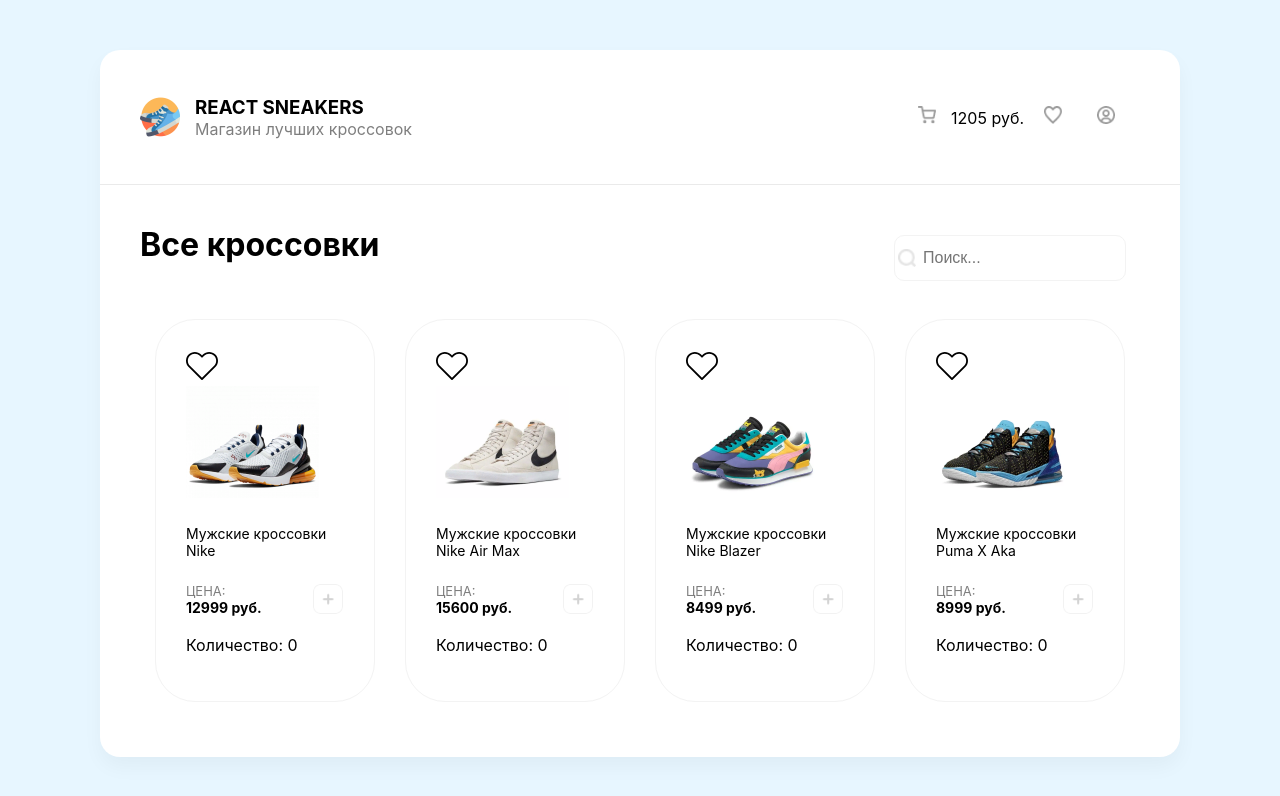
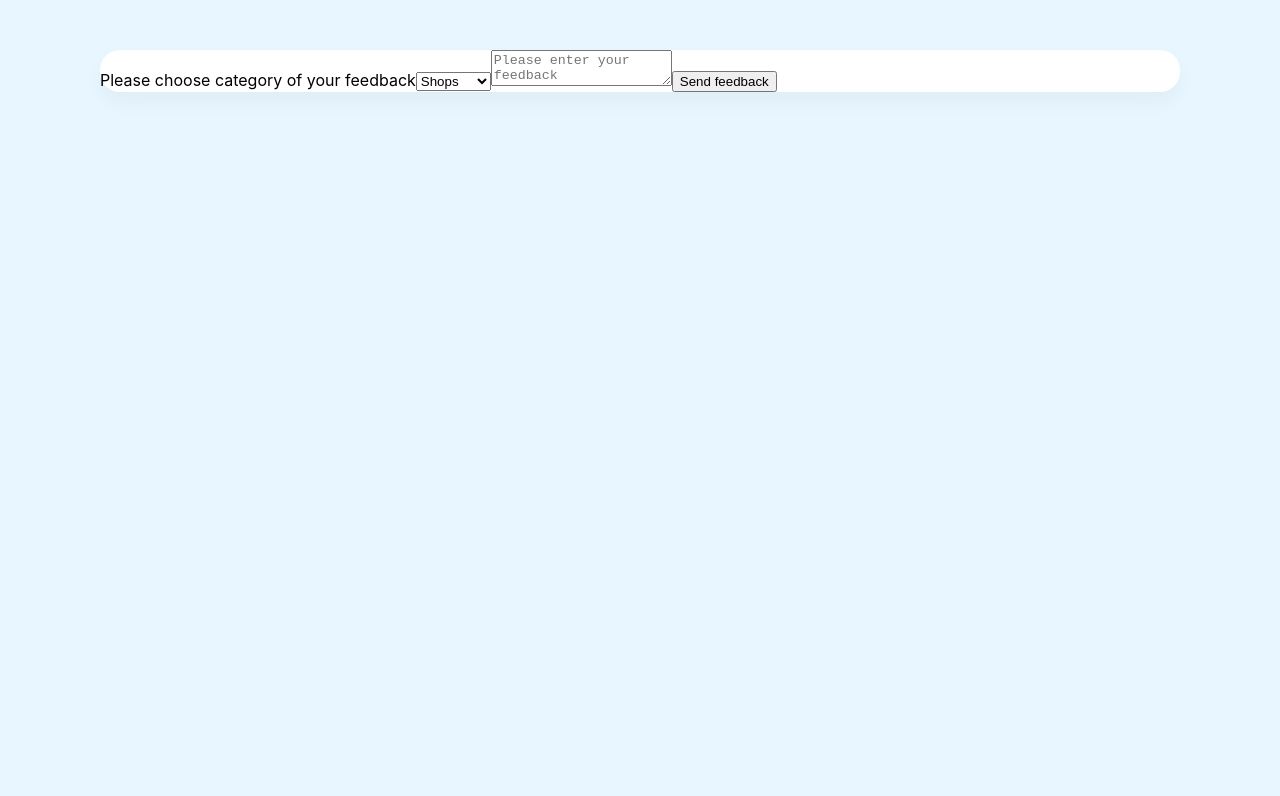
Before and after one commit to AlekseyDim/ReactSneakers, a React (Create React App) app: page /form in a window 1280 px wide. Shown: the top 796 px of the page. Built offline with nearby package versions, Linux system fonts and the light colour scheme.

Commit message:
Роуты

```diff
--- a/src/App.js
+++ b/src/App.js
@@ -1,6 +1,9 @@
-import Card from './Components/Card'
-import Drawer from './Components/Drawer';
 import React from 'react';
+import { Routes, Route } from 'react-router-dom';
+
+import Home from './Pages/Home'
+import Orders from './Pages/Orders'
+import Form from './Pages/Form'
 
 // const sneakersArr = [1, 2, 3, 4];
 const sneakersArr = [
@@ -43,47 +46,58 @@
   return (
 
     <div className="wrapper">
-    <header>
-      <div>
-        <img width={40} height={40} src="/img/logo.png" />
-        <div>
-          <h3>React Sneakers</h3>
-          <p>Магазин лучших кроссовок</p>
-        </div>
-      </div>
-      <ul>
-        <li className='cursor' onClick={()=>setIsVisible(!isVisible)}>
-          <img width={18} height={18} src="/img/cart.png" />
-          <span>1205 руб.</span>
-        </li>
-        <li>
-          <img width={18} height={18} src="/img/fav.png" />
-        </li>
+      <Routes>
+        <Route path='/' element={<Home orderItems={orderItems} setOrderItems={setOrderItems} isVisible={isVisible} setIsVisible={setIsVisible}
+          drawerItems={drawerItems} setDrawerItems={setDrawerItems} sneakersArr={sneakersArr} />} />
 
-        <li>
-          <img width={18} height={18} src="/img/user.png" />
-        </li>
-      </ul>
-    </header>
+        <Route path='/orders' element={<Orders isVisible={isVisible} setIsVisible={setIsVisible} drawerItems={drawerItems} orderItems={orderItems} setOrderItems={setOrderItems} />}/>
 
-   <Drawer drawerItems={drawerItems} setDrawerItems={setDrawerItems} isVisible={isVisible} setIsVisible={setIsVisible} orderItems={orderItems} setOrderItems={setOrderItems} />
+        <Route path='/form' element={<Form/>}/>
 
-    <div className="content">
-          <h1>Все кроссовки</h1>
-          <div className="search-block">
-              <img src="/img/search.png" width={18} height={18} alt="Search" />
-              <input placeholder="Поиск..." />
-          </div>
+      </Routes>
+    </div>
+    //   <div className="wrapper">
+    //   <header>
+    //     <div>
+    //       <img width={40} height={40} src="/img/logo.png" />
+    //       <div>
+    //         <h3>React Sneakers</h3>
+    //         <p>Магазин лучших кроссовок</p>
+    //       </div>
+    //     </div>
+    //     <ul>
+    //       <li className='cursor' onClick={()=>setIsVisible(!isVisible)}>
+    //         <img width={18} height={18} src="/img/cart.png" />
+    //         <span>1205 руб.</span>
+    //       </li>
+    //       <li>
+    //         <img width={18} height={18} src="/img/fav.png" />
+    //       </li>
 
-      <div className="ds-f">
+    //       <li>
+    //         <img width={18} height={18} src="/img/user.png" />
+    //       </li>
+    //     </ul>
+    //   </header>
 
-        {/* {sneakersArr.map((elem, index) =>  <Card pDrawerItems={drawerItems} pSetDrawerItems={setDrawerItems} pTitle={elem} key={index}/>)} */}
-        {sneakersArr.map((elem, index) =>  <Card  pDrawerItems={drawerItems} pSetDrawerItems={setDrawerItems} pTitle={elem.title} pPrice={elem.price} pImg={elem.imageUrl} key={index}/>)}
+    //  <Drawer drawerItems={drawerItems} setDrawerItems={setDrawerItems} isVisible={isVisible} setIsVisible={setIsVisible} orderItems={orderItems} setOrderItems={setOrderItems} />
+
+    //   <div className="content">
+    //         <h1>Все кроссовки</h1>
+    //         <div className="search-block">
+    //             <img src="/img/search.png" width={18} height={18} alt="Search" />
+    //             <input placeholder="Поиск..." />
+    //         </div>
+
+    //     <div className="ds-f">
+
+    //       {/* {sneakersArr.map((elem, index) =>  <Card pDrawerItems={drawerItems} pSetDrawerItems={setDrawerItems} pTitle={elem} key={index}/>)} */}
+    //       {sneakersArr.map((elem, index) =>  <Card  pDrawerItems={drawerItems} pSetDrawerItems={setDrawerItems} pTitle={elem.title} pPrice={elem.price} pImg={elem.imageUrl} key={index}/>)}
 
 
-      </div>
-    </div>
-  </div>
+    //     </div>
+    //   </div>
+    // </div>
   );
 }
 
--- /dev/null
+++ b/src/Components/Header.jsx
@@ -0,0 +1,35 @@
+import {Link} from 'react-router-dom'
+
+
+function Header({ isVisible, setIsVisible }) {
+    return (
+        <header>
+            <Link className='link' to="/">
+                <div>
+                    <img width={40} height={40} src="/img/logo.png" alt="logo" />
+                    <div>
+                        <h3>React Sneakers</h3>
+                        <p>Магазин лучших кроссовок</p>
+                    </div>
+                </div>
+            </Link>
+            <ul>
+                <li className='cursor' onClick={() => setIsVisible(!isVisible)}>
+                    <img width={18} height={18} src="/img/cart.png" alt="cart" />
+                    <span>1205 руб.</span>
+                </li>
+                <li>
+                    <img width={18} height={18} src="/img/fav.png" alt="fav" />
+                </li>
+                <Link to="orders">
+                    <li>
+                        <img width={18} height={18} src="/img/user.png" alt="user" />
+                    </li>
+                </Link>
+            </ul>
+
+        </header>
+    )
+}
+
+export default Header;
--- /dev/null
+++ b/src/Pages/Form.jsx
@@ -0,0 +1,43 @@
+import React from "react";
+import { useState } from "react";
+//import "./styles.css";
+
+export default function UserForm() {
+    const [content, setContent] = useState("");
+    const [selectedItem, setSelectedItem] = useState("Shops");
+
+    const handlerTextAreaChanged = event => {//ф-ия, которая следит за изменениями в text area
+        setContent(event.target.value);
+    };
+
+    const handlerSelectChanged = event => { //ловит значение, которое было изменено, и начинает с ним работать
+        setSelectedItem(event.target.value);
+    };
+
+    const handlerSubmit = event => { //подтверждаем; ф-ия, которая отправляет данные на сервер
+        event.preventDefault(); //отменяем перезагрузку по умолчанию
+        const msg = 'Your feedback about ${selectedItem}:\n${content}';
+        alert(msg);
+    };
+return (
+    <div>
+        <form onSubmit={handlerSubmit}>
+            <label>
+                Please choose category of your feedback
+                <select value={selectedItem} onChange={handlerSelectChanged}>
+                    <option>Service</option>
+                    <option>Products</option>
+                    <option>Shops</option>
+                </select>
+            </label>
+            <textarea
+                value={content}
+                onChange={handlerTextAreaChanged}
+                placeholder="Please enter your feedback"
+                required
+            />
+            <input type="submit" value="Send feedback" />
+        </form>
+    </div>
+    );
+}
--- a/src/Pages/Home.jsx
+++ b/src/Pages/Home.jsx
@@ -0,0 +1,32 @@
+import Card from '../Components/Card'
+import Drawer from '../Components/Drawer';
+import Header from '../Components/Header'
+
+function Home({ orderItems, setOrderItems, isVisible, setIsVisible, drawerItems, setDrawerItems, sneakersArr }) {
+  return (
+    <>
+      <Header isVisible={isVisible} setIsVisible={setIsVisible} />
+      <Drawer drawerItems={drawerItems} setDrawerItems={setDrawerItems} isVisible={isVisible} setIsVisible={setIsVisible} orderItems={orderItems} setOrderItems={setOrderItems} />
+
+      <div className="content">
+        <h1>Все кроссовки</h1>
+        <div className="search-block">
+          <img src="/img/search.png" width={18} height={18} alt="Search" />
+          <input placeholder="Поиск..." />
+        </div>
+
+        <div className="ds-f">
+
+          {/* {sneakersArr.map((elem, index) =>  <Card pDrawerItems={drawerItems} pSetDrawerItems={setDrawerItems} pTitle={elem} key={index}/>)} */}
+          {sneakersArr.map((elem, index) => <Card pDrawerItems={drawerItems} pSetDrawerItems={setDrawerItems} pTitle={elem.title} pPrice={elem.price} pImg={elem.imageUrl} key={index} />)}
+
+
+        </div>
+      </div>
+    </>
+  )
+
+
+}
+
+export default Home;
--- a/src/Pages/Orders.jsx
+++ b/src/Pages/Orders.jsx
@@ -0,0 +1,23 @@
+import Drawer from "../Components/Drawer";
+import Header from "../Components/Header"
+import Card from "../Components/Card";
+
+function Orders({ isVisible, setIsVisible, drawerItems, orderItems, setOrderItems }) {
+    return (
+        <>
+            <Header isVisible={isVisible} setIsVisible={setIsVisible} />
+            <Drawer drawerItems={drawerItems} isVisible={isVisible} setIsVisible={setIsVisible} />
+
+            <div className="content">
+                <div className="ds-f">
+                    {orderItems.map((elem, index) => <Card drawerItems={drawerItems} setOrderItems={setOrderItems} title={elem.title} price={elem.price} imageUrl={elem.imageUrl} key={index} />)}
+                </div>
+            </div>
+        </>
+    )
+
+
+}
+
+
+export default Orders;
--- a/src/index.css
+++ b/src/index.css
@@ -330,3 +330,7 @@
 .cursor{
   cursor: pointer;
 }
+.link{
+  color: black;
+  text-decoration-line:none ;
+}
```
